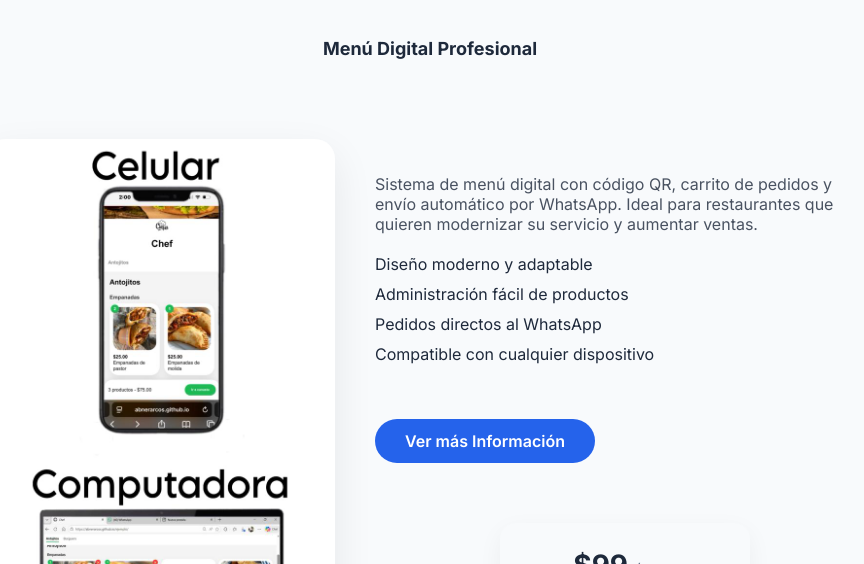
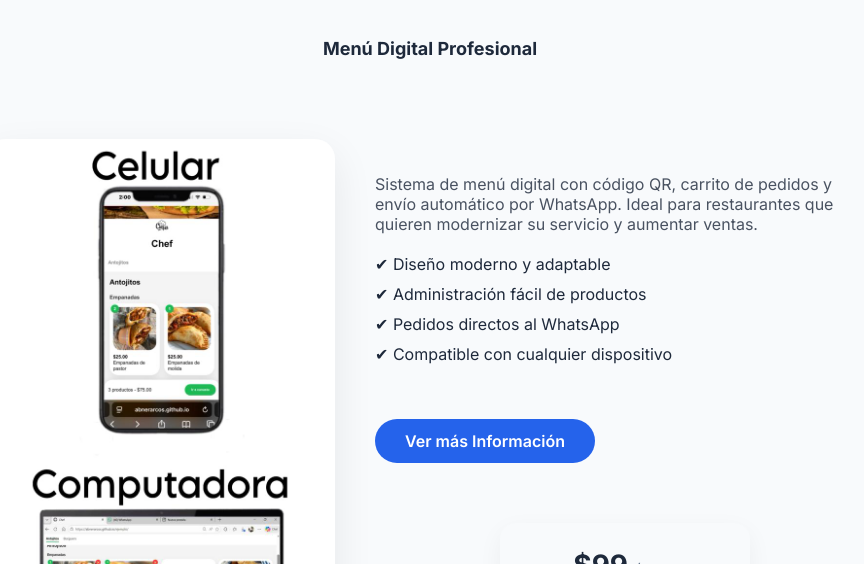
Before and after one commit to AbnerArcos/abnerdevweb, a plain HTML site: page index.html in a window 1280 px wide. Shown: the part 605-1169 px from the top of the page, without its empty margins (210-1074 px from the left). Drawn offline with Linux system fonts and the light colour scheme.

Commit message:
index.html

```diff
--- a/index.html
+++ b/index.html
@@ -45,10 +45,10 @@
           </p>
 
           <ul>
-            <li> Diseño moderno y adaptable</li>
-            <li> Administración fácil de productos</li>
-            <li> Pedidos directos al WhatsApp</li>
-            <li> Compatible con cualquier dispositivo</li>
+            <li>✔ Diseño moderno y adaptable</li>
+            <li>✔ Administración fácil de productos</li>
+            <li>✔ Pedidos directos al WhatsApp</li>
+            <li>✔ Compatible con cualquier dispositivo</li>
           </ul>
 
           <a href="menu-digital.html" class="primary-btn">Ver más Información</a>
```
